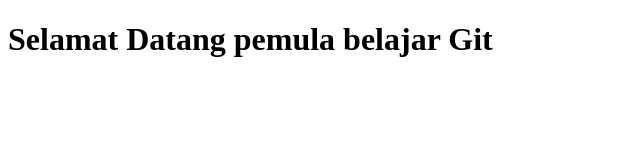
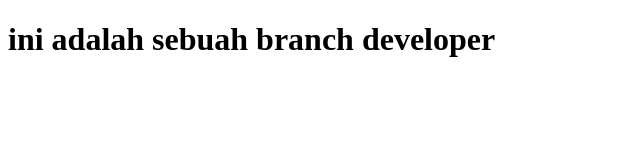
Before and after one commit to ArdiansyahBSM2003/Praktikum-Newrepositori, a plain HTML site: page index.html in a window 1280 px wide. Shown: the whole page, without its empty margins (0-640 px from the left). Drawn offline with Linux system fonts and the light colour scheme.

Commit message:
tambahkan ke branch developer

```diff
--- a/index.html
+++ b/index.html
@@ -6,6 +6,6 @@
     <title>Document</title>
   </head>
   <body>
-    <h1>Selamat Datang pemula belajar Git</h1>
+    <h1>ini adalah sebuah branch developer</h1>
   </body>
 </html>
```
